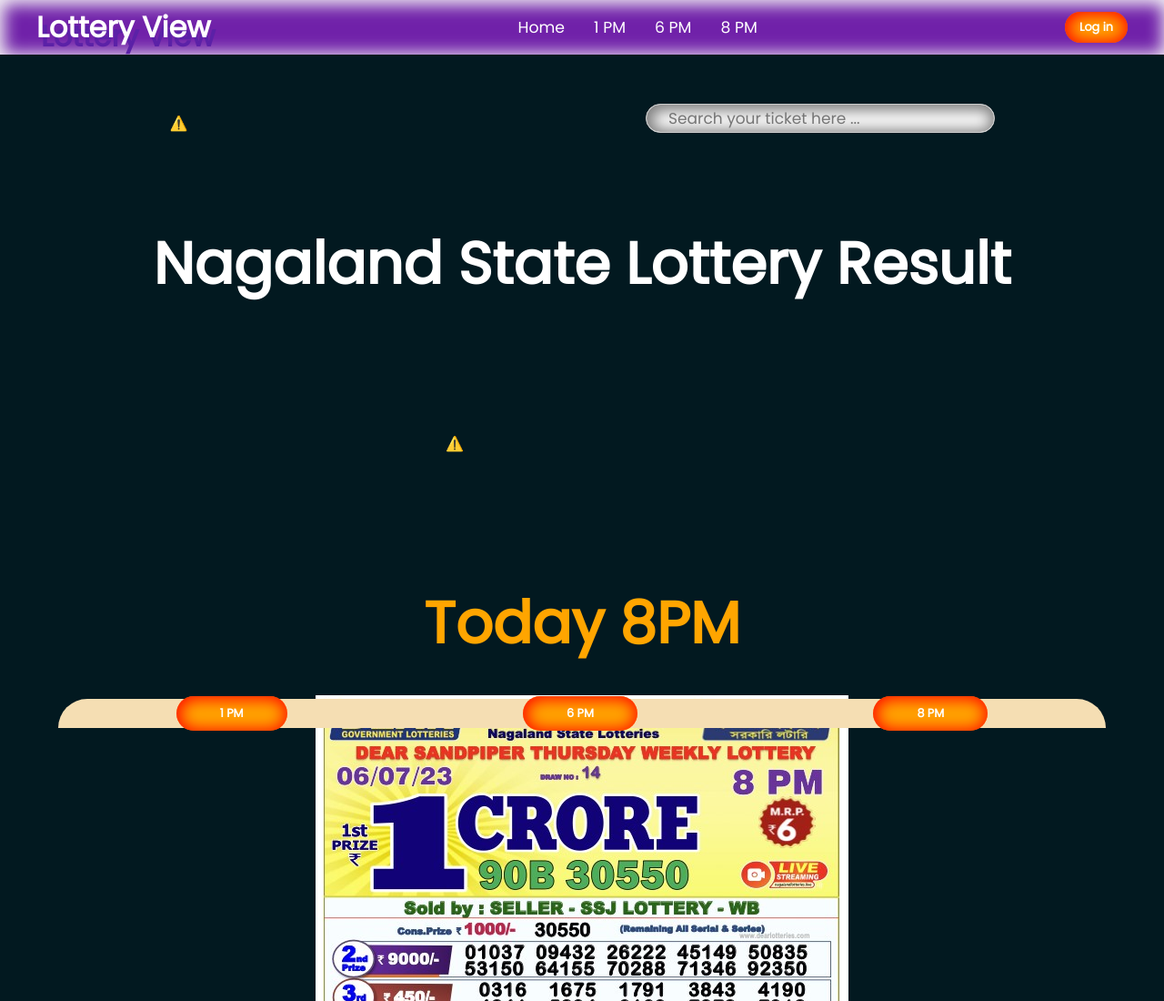
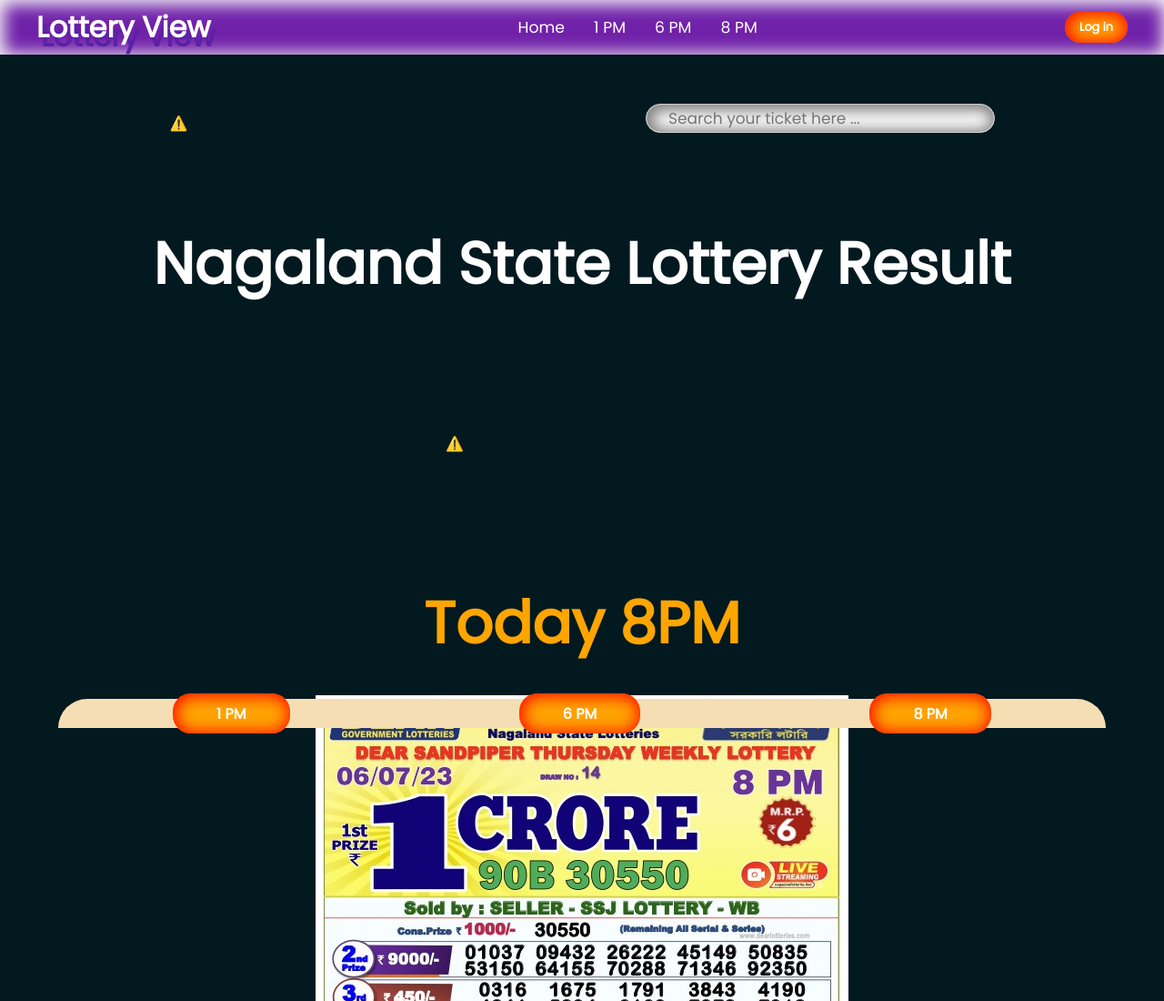
Before and after one commit to Srimanta-123/LotteryViewSite, a plain HTML site: page index.html in a window 1280 px wide. Shown: the top 1100 px of the page at 91% size. Drawn offline with nearby package versions, Linux system fonts and the light colour scheme; no server answers.

Commit message:
Update lottery.css

```diff
--- a/lottery.css
+++ b/lottery.css
@@ -199,8 +199,8 @@ header {
     border: none;
     outline: none;
     border-radius: 20px;
-    font-size: 0.8rem;
-    font-weight: bold;
+    font-size: 1rem;
+    font-weight: bolder;
     box-shadow: 1px 1px 18px 2px red inset;
     transition: all 0.4s ease-out;
 }
```
